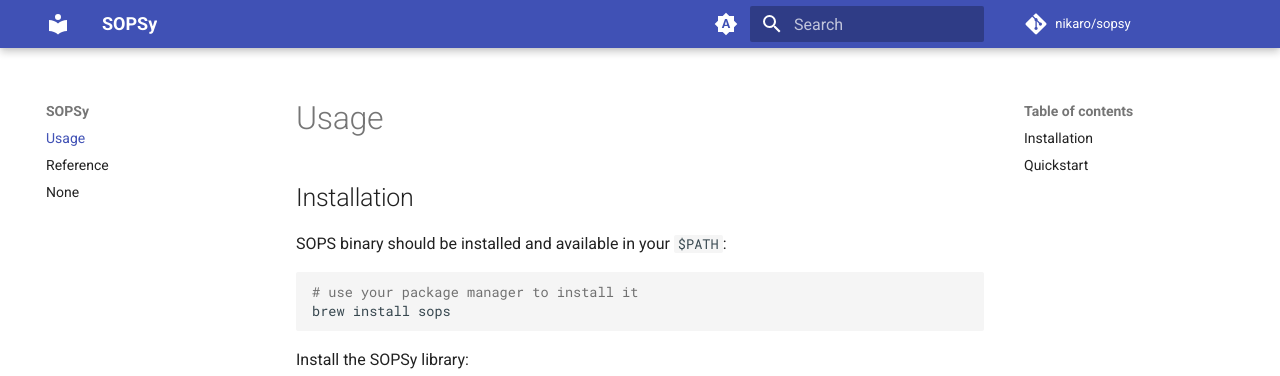
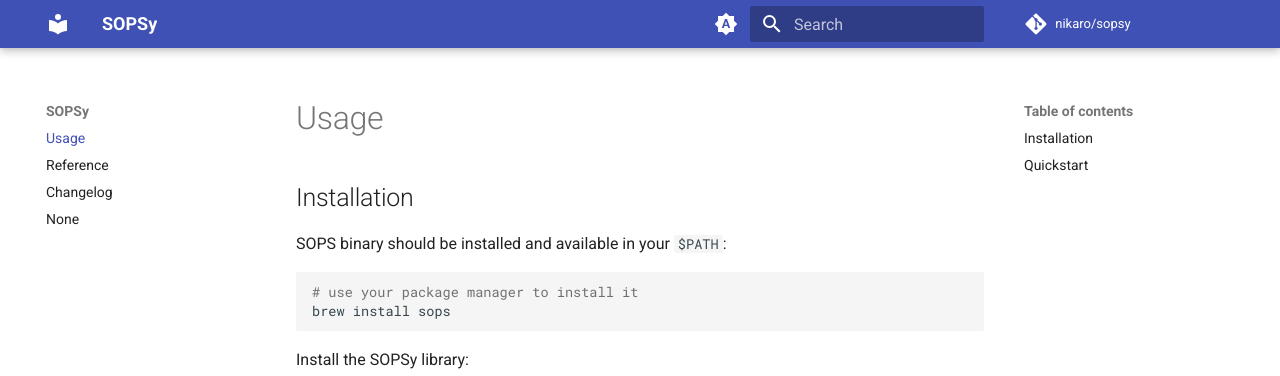
Before and after one commit to nikaro/sopsy, an MkDocs documentation site: the page built from docs/index.md, in a window 1280 px wide. Shown: the top 376 px of the page. Built offline with MkDocs 1.6.1 and Material for MkDocs 9.7.7, drawn with Linux system fonts in a browser that asks for light colours; comment, search, counter and statistics services are not loaded.

Commit message:
docs: add changelog

```diff
--- a/mkdocs.yml
+++ b/mkdocs.yml
@@ -34,6 +34,7 @@ theme:
 nav:
   - index.md
   - reference.md
+  - changelog.md
   - coverage.md
 
 plugins:
@@ -68,3 +69,6 @@ plugins:
 markdown_extensions:
   - pymdownx.highlight
   - pymdownx.superfences
+  - pymdownx.snippets:
+      base_path: [!relative $config_dir]
+      check_paths: true
```
Also changed, not shown: docs/changelog.md (added, +1 -0 lines).
